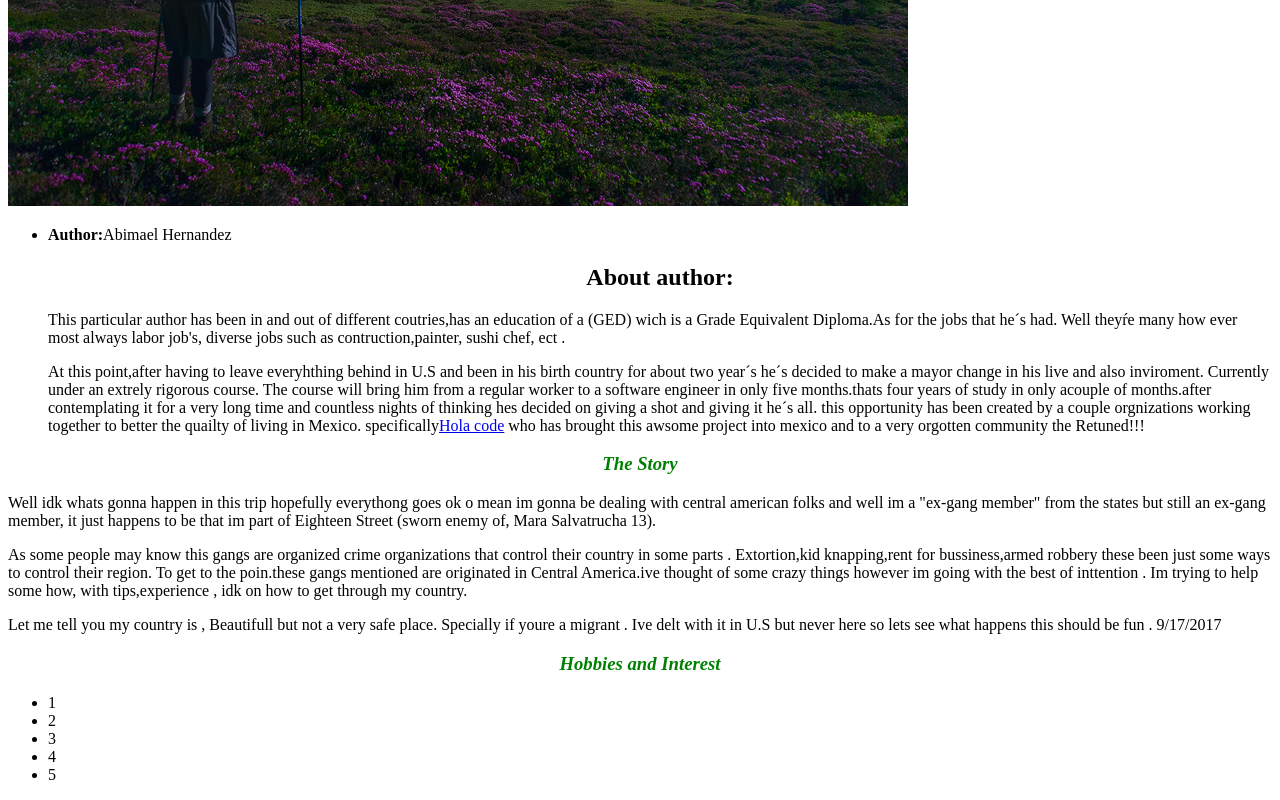
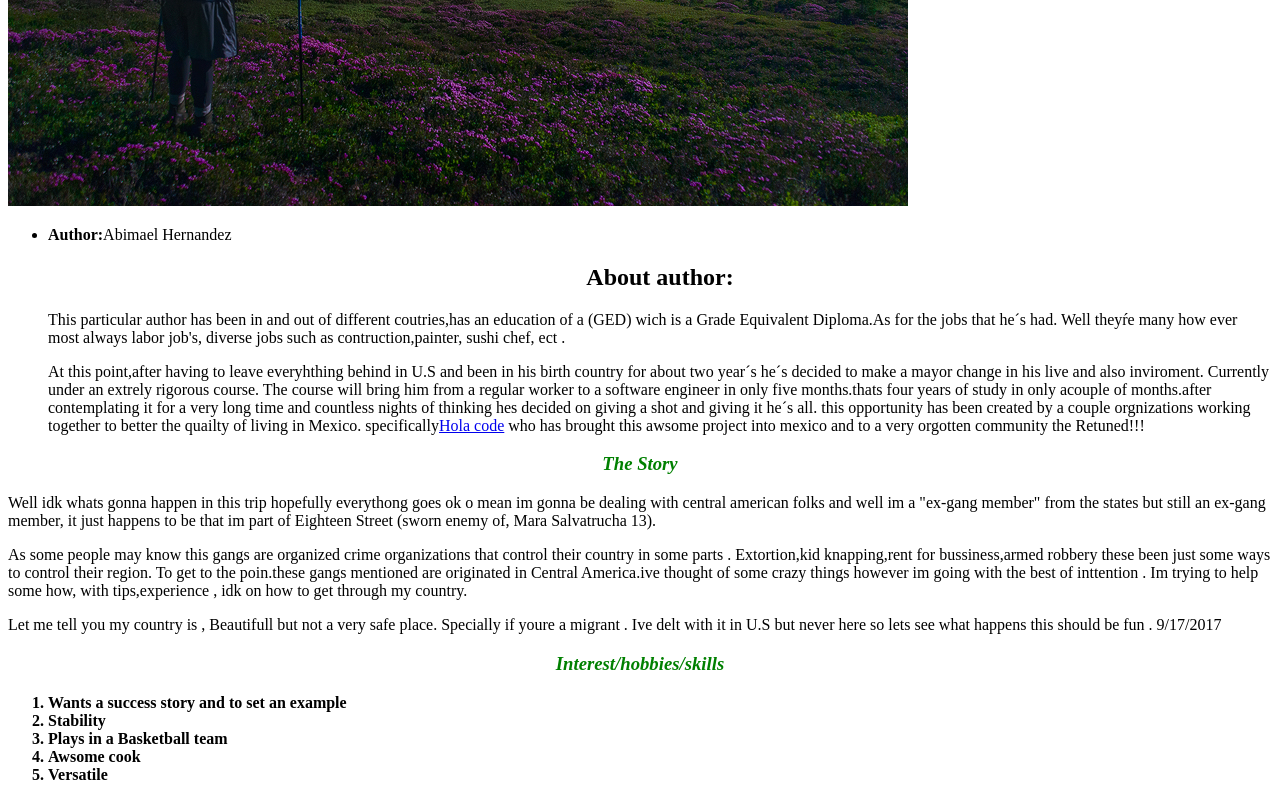
Before and after one commit to abimaelhernandez/abimaelhernandez.github.io, a plain HTML site: page portfolio.html in a window 1280 px wide. Shown: the part 443-1243 px from the top of the page. Drawn offline with Linux system fonts and the light colour scheme.

Commit message:
added boldness and story part

```diff
--- a/portfolio.html
+++ b/portfolio.html
@@ -32,13 +32,14 @@
   <p>Let me tell you my country is , Beautifull but not a very safe place. Specially if youre a migrant . Ive delt with it in U.S but never here so lets see what happens this should be fun . 9/17/2017
   </p>
   <h3><strong>
-  Hobbies and Interest</strong></h3>
-  <ul>
-    <li>1</li>
-    <li>2</li>
-    <li>3</li>
-    <li>4</li>
-    <li>5</li>
-  </ul>
+  Interest/hobbies/skills</strong></h3>
+  <ol>
+    <strong><li>Wants a success story and to set an example</li>
+    <li>Stability</li>
+    <li>Plays in a Basketball team</li>
+    <li>Awsome cook</li>
+    <li>Versatile</li>
+  </strong>
+  </ol>
 
 </html>
```
Also changed, not shown: index.html (+3 -1 lines).
